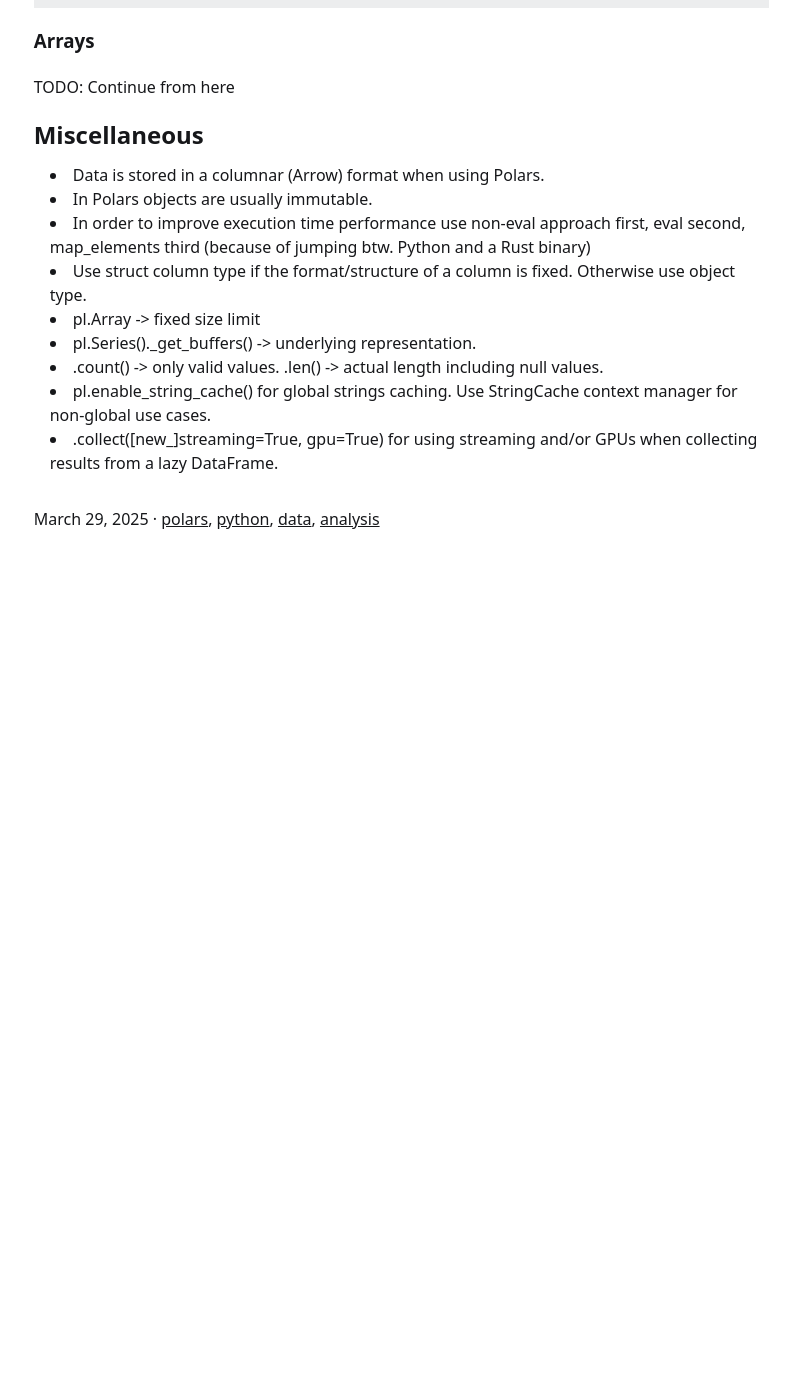
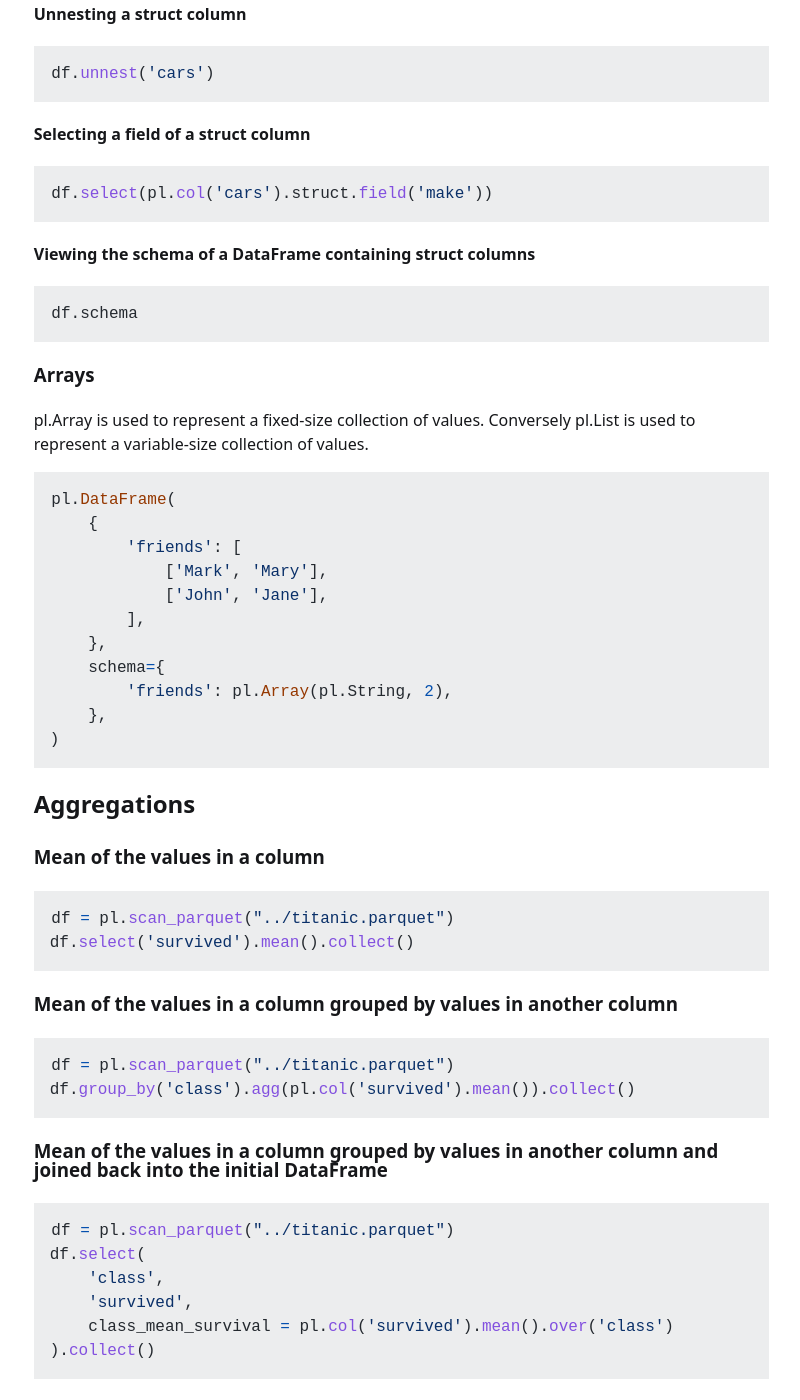
Before and after one commit to ovidiuparvu/ovidiuparvu.github.io, a Jekyll site: the page built from _posts/2025-03-29-an-intro-to-polars.md, in a window 1280 px wide and 1400 px high, scrolled down 3003 px. Shown: the whole window, without its empty margins (319-1119 px from the left). Built offline with Jekyll 4.4.1, drawn with Linux system fonts in a browser that asks for light colours; before the commit the page ends 3630 px from its top, so only the background shows below that; some of the changed text lies outside the part shown.

Commit message:
Give credit where it is due

````diff
--- a/_posts/2025-03-29-an-intro-to-polars.md
+++ b/_posts/2025-03-29-an-intro-to-polars.md
@@ -5,7 +5,9 @@ comments: true
 tags: [polars,python,data,analysis]
 ---
 
-First set up a virtual environment. Then go through the polars examples below.
+This introduction to Polars is my attempt to make it easy for future me to recollect what I have learnt during Polars training sessions provided by [Quansight](https://quansight.com/training).
+
+Right, let's get to it. First set up a virtual environment. Then go through the examples below.
 
 ## Set up a virtual environment
 
@@ -36,6 +38,19 @@ pl.DataFrame(
         'value': pl.Int16,
     }
 )
+```
+
+### Reading from a file eagerly
+
+```python
+pl.read_parquet('dataset.parquet')
+```
+
+### Reading from a file lazily
+
+```python
+df = pl.scan_parquet('dataset.parquet')
+df.collect()
 ```
 
 ## Working with DataFrame columns
@@ -142,7 +157,48 @@ df.schema
 
 ### Arrays
 
-TODO: Continue from here
+pl.Array is used to represent a fixed-size collection of values. Conversely pl.List is used to represent a variable-size collection of values.
+
+```python
+pl.DataFrame(
+    {
+        'friends': [
+            ['Mark', 'Mary'],
+            ['John', 'Jane'],
+        ],
+    },
+    schema={
+        'friends': pl.Array(pl.String, 2),
+    },
+)
+```
+
+## Aggregations
+
+### Mean of the values in a column
+
+```python
+df = pl.scan_parquet("../titanic.parquet")
+df.select('survived').mean().collect()
+```
+
+### Mean of the values in a column grouped by values in another column
+
+```python
+df = pl.scan_parquet("../titanic.parquet")
+df.group_by('class').agg(pl.col('survived').mean()).collect()
+```
+
+### Mean of the values in a column grouped by values in another column and joined back into the initial DataFrame
+
+```python
+df = pl.scan_parquet("../titanic.parquet")
+df.select(
+    'class',
+    'survived',
+    class_mean_survival = pl.col('survived').mean().over('class')
+).collect()
+```
 
 ## Miscellaneous
 
````
